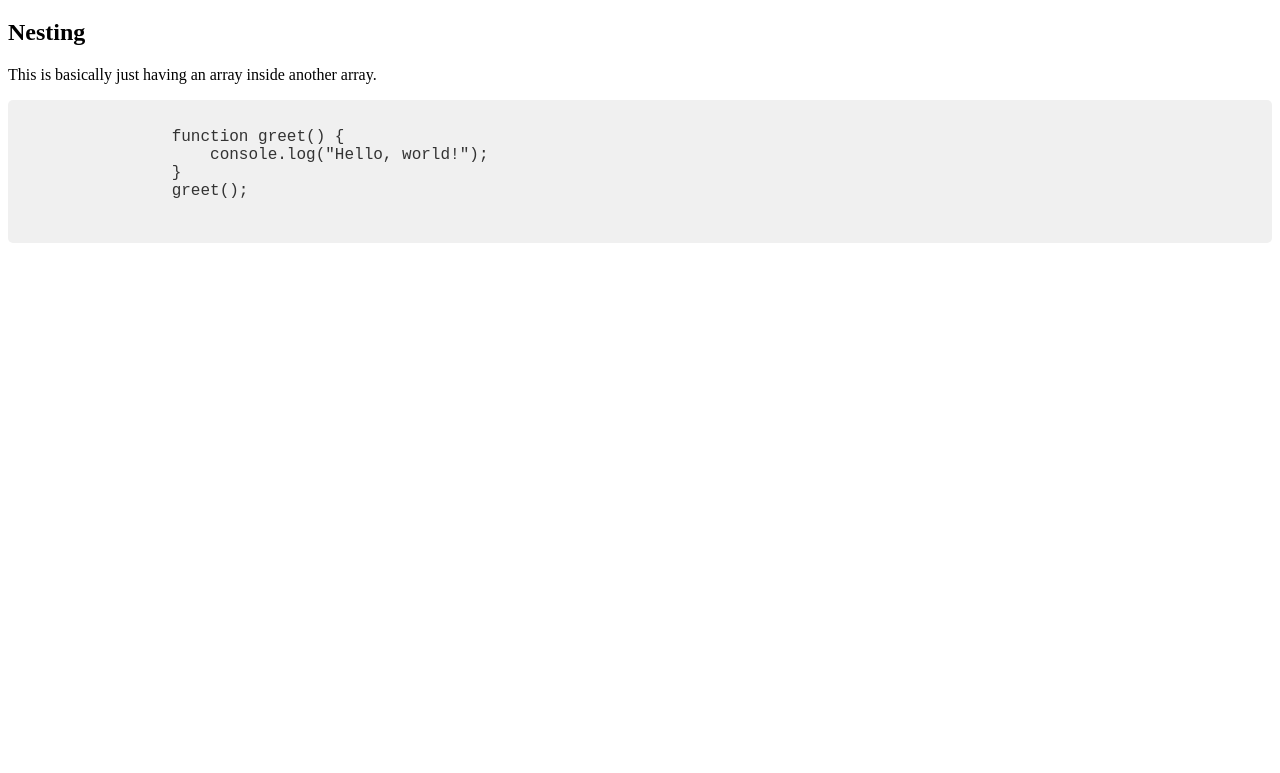
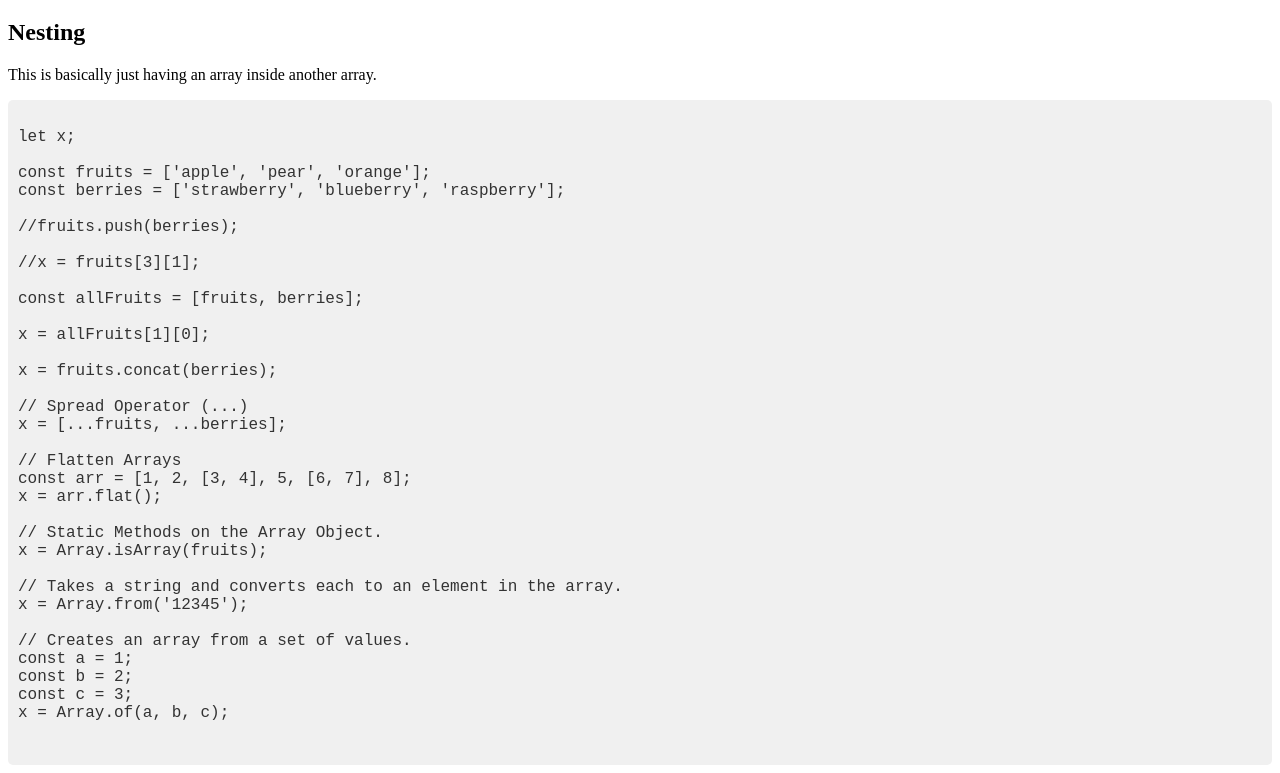
Before and after one commit to ahowe442/Javascript-Sandbox, a plain HTML site: page 02-arrays-and-objects/03-Nesting-Concat-and-SpreadOperator/index.html in a window 1280 px wide. Shown: the part 61-834 px from the top of the page. Before the commit the page ends 800 px from the top, so only its background shows below. Drawn offline with Linux system fonts and the light colour scheme.

Commit message:
Updated the HTML format for the code block

```diff
--- a/02-arrays-and-objects/03-Nesting-Concat-and-SpreadOperator/index.html
+++ b/02-arrays-and-objects/03-Nesting-Concat-and-SpreadOperator/index.html
@@ -20,10 +20,39 @@
     <div class="code-block">
       <pre>
             <code>
-                function greet() {
-                    console.log("Hello, world!");
-                }
-                greet();
+let x;
+
+const fruits = ['apple', 'pear', 'orange'];
+const berries = ['strawberry', 'blueberry', 'raspberry'];
+
+//fruits.push(berries);
+
+//x = fruits[3][1];
+
+const allFruits = [fruits, berries];
+
+x = allFruits[1][0];
+
+x = fruits.concat(berries);
+
+// Spread Operator (...)
+x = [...fruits, ...berries];
+
+// Flatten Arrays
+const arr = [1, 2, [3, 4], 5, [6, 7], 8];
+x = arr.flat();
+
+// Static Methods on the Array Object.
+x = Array.isArray(fruits);
+
+// Takes a string and converts each to an element in the array.
+x = Array.from('12345');
+
+// Creates an array from a set of values.
+const a = 1;
+const b = 2;
+const c = 3;
+x = Array.of(a, b, c);
             </code>
         </pre>
     </div>
```
